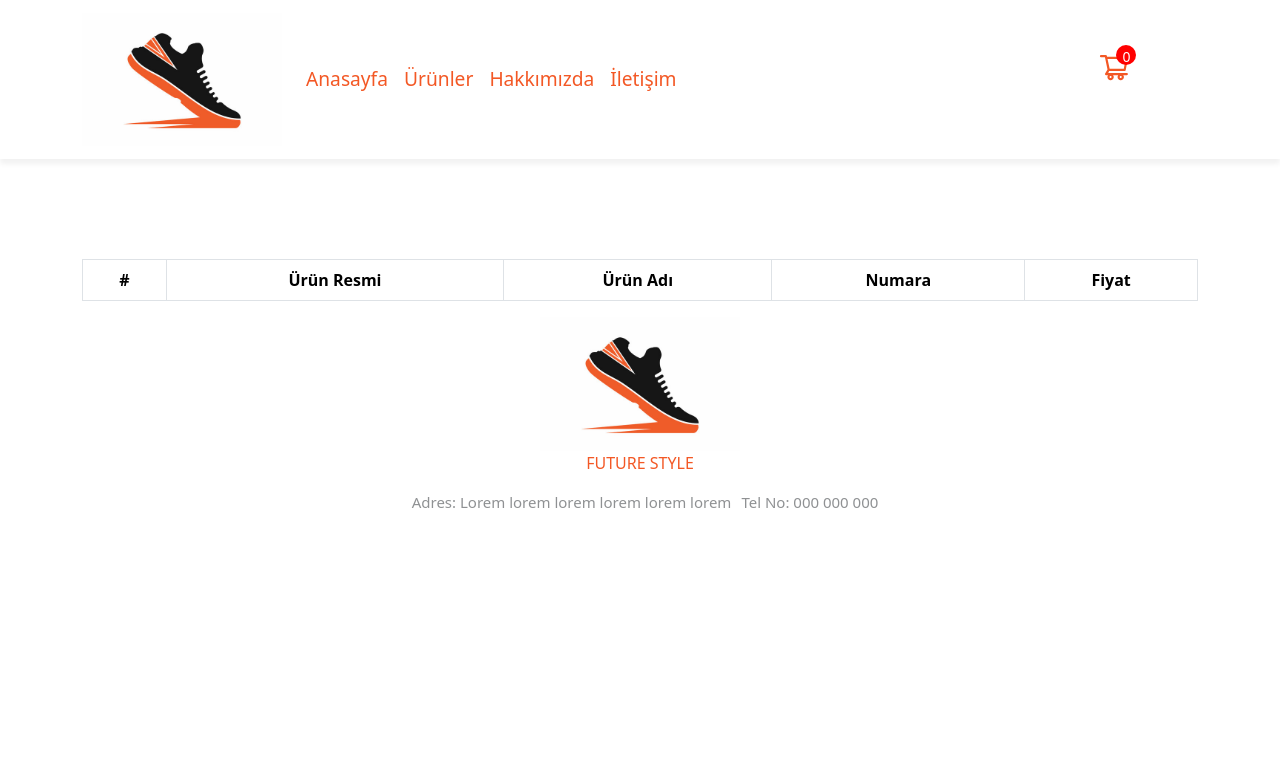
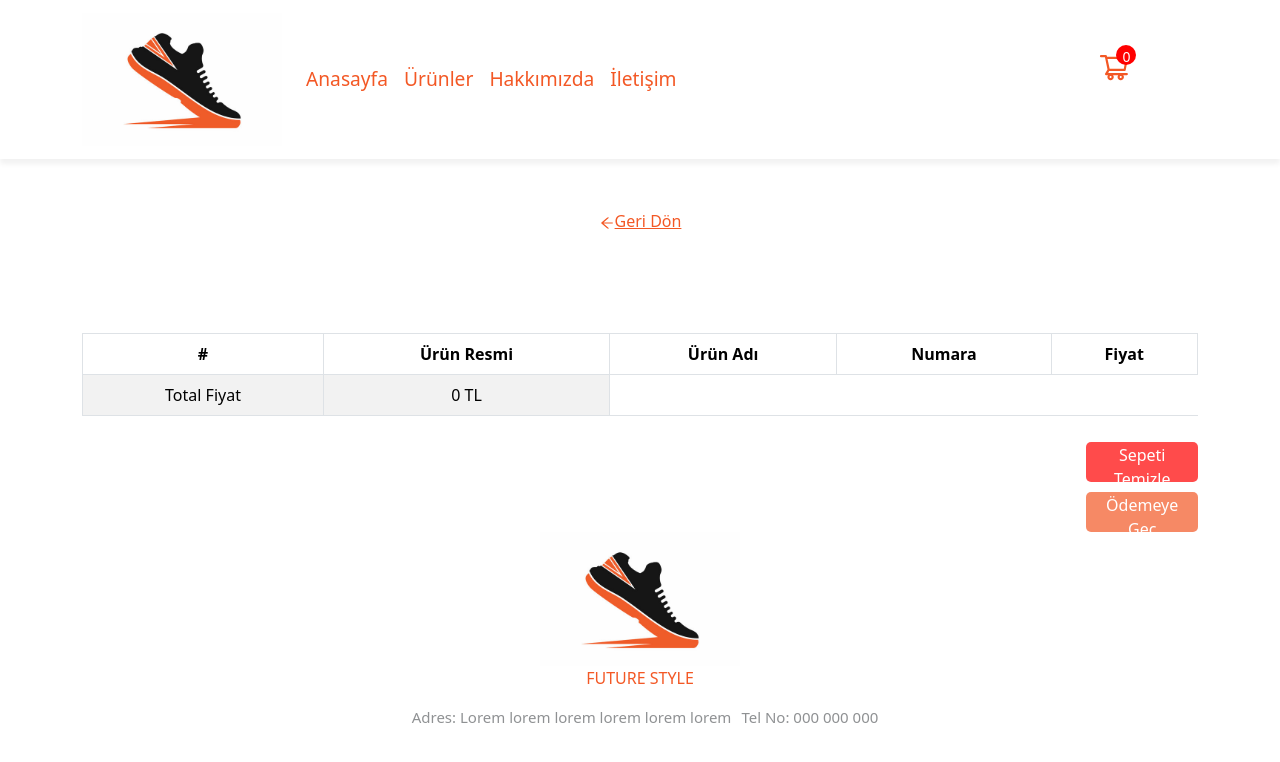
Before and after one commit to burakdinceer/e-commerce-project, a React (Create React App) app: page /basket in a window 1280 px wide. Shown: the top 762 px of the page. Built offline with nearby package versions, Linux system fonts and the light colour scheme.

Commit message:
basket page

```diff
--- a/src/components/header/Header.js
+++ b/src/components/header/Header.js
@@ -5,13 +5,13 @@ import Navbar from "react-bootstrap/Navbar";
 import "bootstrap/dist/css/bootstrap.min.css";
 import "./Header.scss";
 import { AiOutlineShoppingCart } from "react-icons/ai";
-import { NavLink } from "react-router-dom";
+import { NavLink, useNavigate } from "react-router-dom";
 import { useSelector } from "react-redux";
 
 const Header = () => {
 
   const {basketData} = useSelector((state) => state.data)
-
+  const navigate = useNavigate()
   return (
     <div className="header-cmp">
       <div className="header-text">
@@ -30,12 +30,12 @@ const Header = () => {
         </Navbar>
 
       </div>
-      <div className="header-basket">
+      <div onClick={()=>navigate('/basket')} className="header-basket">
           <NavLink>
             <AiOutlineShoppingCart />
 
           </NavLink>
-          <button className="basketNumber">
+          <button  className="basketNumber">
              <p>{basketData.length}</p>
             </button>
         </div>
--- a/src/pages/basket/Basket.js
+++ b/src/pages/basket/Basket.js
@@ -1,24 +1,40 @@
-import React from "react";
+import React, { useEffect } from "react";
 import "./Basket.scss";
 import Table from "react-bootstrap/Table";
 import Layout from "../../components/layout/Layout";
 import { Container } from "react-bootstrap";
 import { useDispatch, useSelector } from "react-redux";
 import { AiTwotoneDelete } from "react-icons/ai";
-import { NavLink } from "react-router-dom";
-import { deleteBasket } from "../../redux/dataSlice";
+import { NavLink, useNavigate } from "react-router-dom";
+import { basketReset, deleteBasket } from "../../redux/dataSlice";
+import { AiOutlineArrowLeft } from "react-icons/ai";
+
 const Basket = () => {
+  const { basketData } = useSelector((state) => state.data);
+  const dispacth = useDispatch();
+  const navigate = useNavigate();
+  const handleDelete = (id) => {
+    dispacth(deleteBasket(id));
+  };
 
-    const {basketData} = useSelector((state) => state.data)
-    const dispacth = useDispatch()
-    const handleDelete = (id) => {
-        dispacth(deleteBasket(id))
-    }
+  const totalPrice = basketData.reduce(
+    (total, product) => total + product.price,
+    0
+  );
+
+  const resetData = () => {
+    dispacth(basketReset())
+  }
+
 
   return (
     <div className="basketPage">
       <Layout>
         <Container>
+          <NavLink className="basketDone" onClick={() => navigate(-1)}>
+            <AiOutlineArrowLeft />
+            Geri Dön
+          </NavLink>
           <Table className="basketTable" striped bordered hover>
             <thead>
               <tr>
@@ -30,20 +46,36 @@ const Basket = () => {
               </tr>
             </thead>
             <tbody>
-              { basketData.map((item,key) => (
+              {basketData.map((item, key) => (
                 <tr>
-                  <td>{key+1}</td>
-                  <td style={{ width: "200px" }}><img src={item.image}/></td>
+                  <td>{key + 1}</td>
+                  <td style={{ width: "200px" }}>
+                    <img src={item.image} />
+                  </td>
                   <td>{item.name}</td>
                   <td>{item.sizes}</td>
                   <td>{item.price}</td>
-                  <td ><NavLink onClick={()=>handleDelete(item.id)} style={{color:'red'}}><AiTwotoneDelete/></NavLink></td>
+                  <td>
+                    <NavLink
+                      onClick={() => handleDelete(item.id)}
+                      style={{ color: "red" }}
+                    >
+                      <AiTwotoneDelete />
+                    </NavLink>
+                  </td>
                 </tr>
-              ))
-
-              }
+              ))}
+              <tr>
+                <td>Total Fiyat</td>
+                <td>{totalPrice} TL</td>
+              </tr>
             </tbody>
           </Table>
+          <div className="basketButton">
+            <button onClick={resetData}>Sepeti Temizle</button>
+            <button>Ödemeye Geç</button>
+          </div>
+
         </Container>
       </Layout>
     </div>
--- a/src/pages/basket/Basket.scss
+++ b/src/pages/basket/Basket.scss
@@ -1,5 +1,12 @@
 .basketPage {
     text-align: center;
+    .basketDone {
+      color: #F35825;
+      margin-top: 50px;
+      display: inline-block;
+      font-size: 1rem;
+
+    }
     .basketTable {
       margin-top: 100px;
 
@@ -8,4 +15,34 @@
         height: 200px;
       }
     }
+    .basketButton {
+      display: flex;
+      flex-direction: column;
+      align-items: flex-end;
+     button {
+      width: 10%;
+      margin-top: 10px;
+      border: none;
+      height: 40px;
+
+      &:first-child{
+       background-color: red;
+       color: white;
+       opacity: 0.7;
+       border-radius: 5px;
+       &:hover {
+        opacity: 1;
+      }
+      }
+      &:nth-child(2){
+        background-color:  #F35825;
+        color: white;
+        opacity: 0.7;
+        border-radius: 5px;
+        &:hover {
+          opacity: 1;
+        }
+      }
+     }
+    }
 }
--- a/src/redux/dataSlice.js
+++ b/src/redux/dataSlice.js
@@ -247,10 +247,13 @@ export const dataSlice = createSlice({
         state.basketData = state.basketData.filter(item => (
           item.id !== action.payload
         ))
+      },
+      basketReset:(state) => {
+        state.basketData = []
       }
 
     }
 })
 
 export default dataSlice.reducer
-export const  {changePage,selectSize,addBasket,deleteBasket} = dataSlice.actions
+export const  {changePage,selectSize,addBasket,deleteBasket,basketReset} = dataSlice.actions
```
